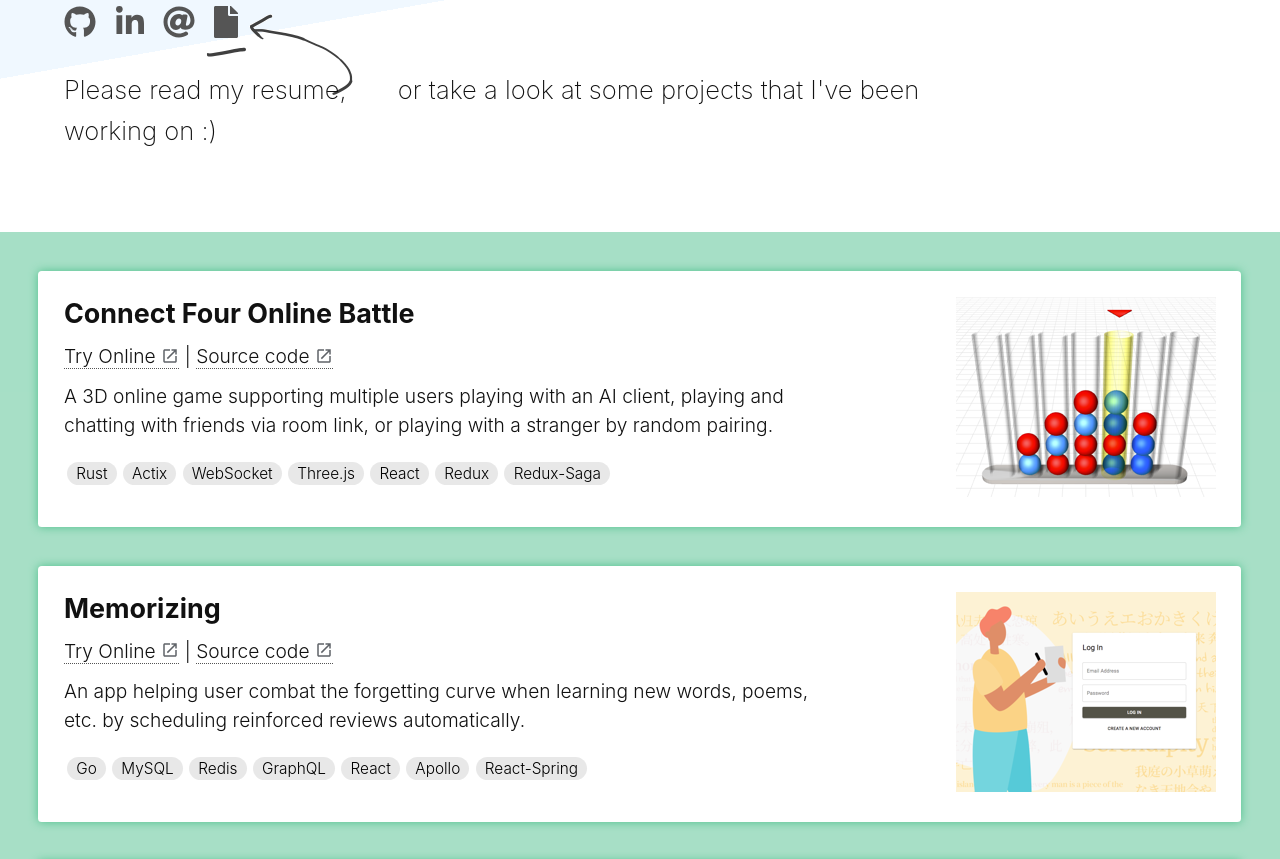
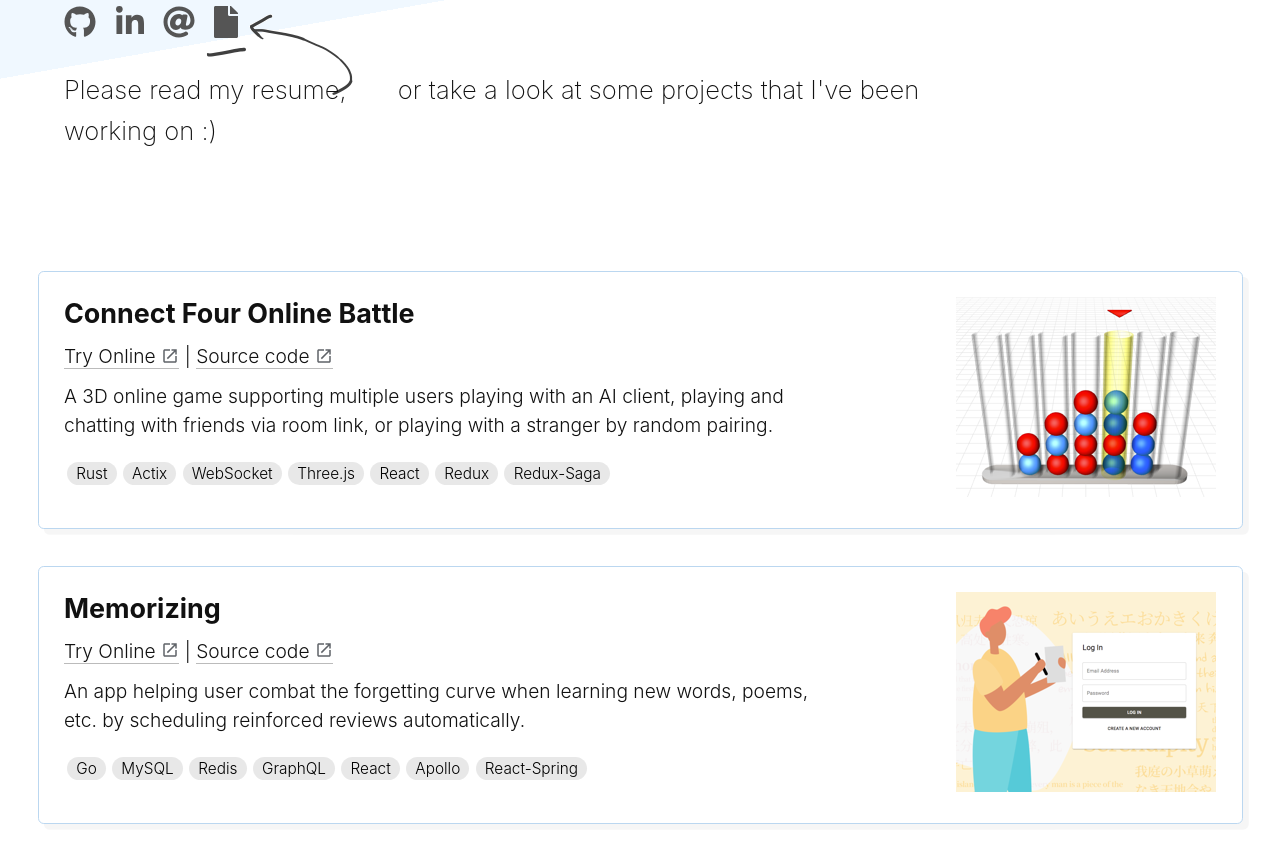
Before and after one commit to catnipan/yifan-catnipan, a Gatsby site: page / in a window 1280 px wide. Shown: the part 625-1484 px from the top of the page. Built offline with nearby package versions, Linux system fonts and the light colour scheme; Gatsby itself is replaced by a stand-in of ours.

Commit message:
update style

```diff
--- a/src/pages/global.css
+++ b/src/pages/global.css
@@ -15,7 +15,7 @@ p {
 a.openInNewWindow {
   color: #111;
   text-decoration: none;
-  border-bottom: 1px dotted #555;
+  border-bottom: 1px solid #bbb;
 }
 
 a.openInNewWindow:hover {
--- a/src/pages/layout.module.css
+++ b/src/pages/layout.module.css
@@ -43,8 +43,6 @@
 
 .section {
   padding: 1px 3vw;
-  background: rgba(79,192,141,0.5);
-  min-height: 100vh;
   font-size: 1.2em;
   font-weight: 300;
   box-sizing: border-box;
@@ -66,9 +64,9 @@
   height: 100%;
   z-index: -1;
   background: #fff;
-  border-radius: 0.2em;
-  box-shadow: 0 0 10px 0px rgba(79,192,141,1);
-  transition: box-shadow 0.2s cubic-bezier(.17,.84,.44,1), transform 0.25s cubic-bezier(.23,1,.65,1.59);
+  border-radius: .3em;
+  border: 1px solid #bbd7f0;
+  box-shadow: 0.3em 0.3em 0 #eaeaea6e;
 }
 
 
@@ -92,8 +90,8 @@
 }
 
 .tag:hover {
-  background: rgba(79,192,141,.5);
-  color: rgb(17, 108, 67);
+  background: #d9ebfb;
+  color: #537da2;
   cursor: default;
 }
 
```
